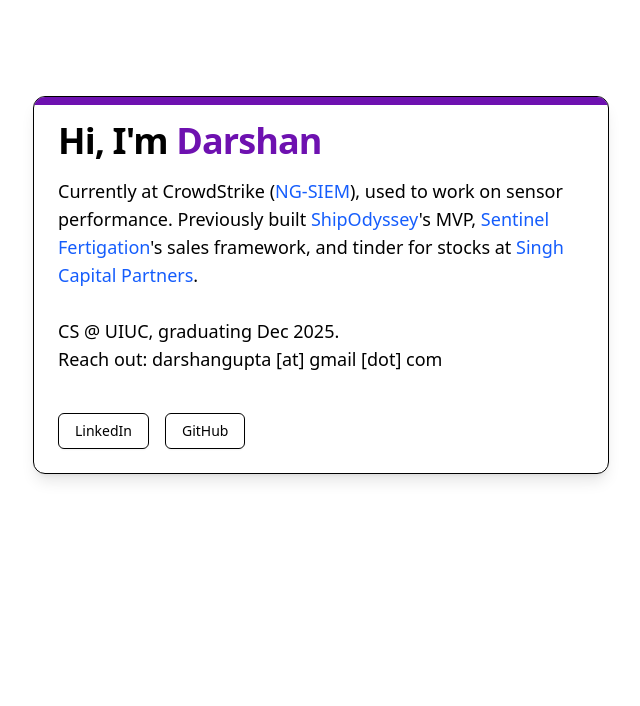
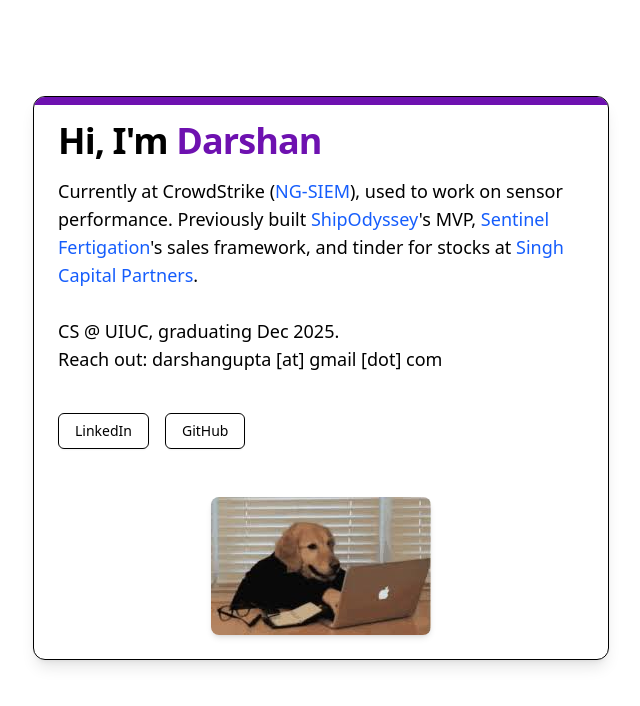
Before and after one commit to darshangupta/shadcnpersonalwebsite, a Next.js app: page / in a window 1280 px wide. Shown: the top 706 px of the page, without its empty margins (319-959 px from the left). Built offline with nearby package versions, Linux system fonts and the light colour scheme.

Commit message:
added meme

```diff
--- a/src/app/page.tsx
+++ b/src/app/page.tsx
@@ -36,6 +36,9 @@ export default function Home() {
               </a>
             </Button>
           </div>
+          <div className="flex justify-center pt-6">
+            <img src="/realdog.png" alt="Dog coding meme" className="rounded-lg max-w-xs shadow-md" />
+          </div>
         </CardContent>
       </Card>
     </main>
```
Also changed, not shown: public/realdog.png (added), 1 other file (tests, documents, lock files or other folders).
